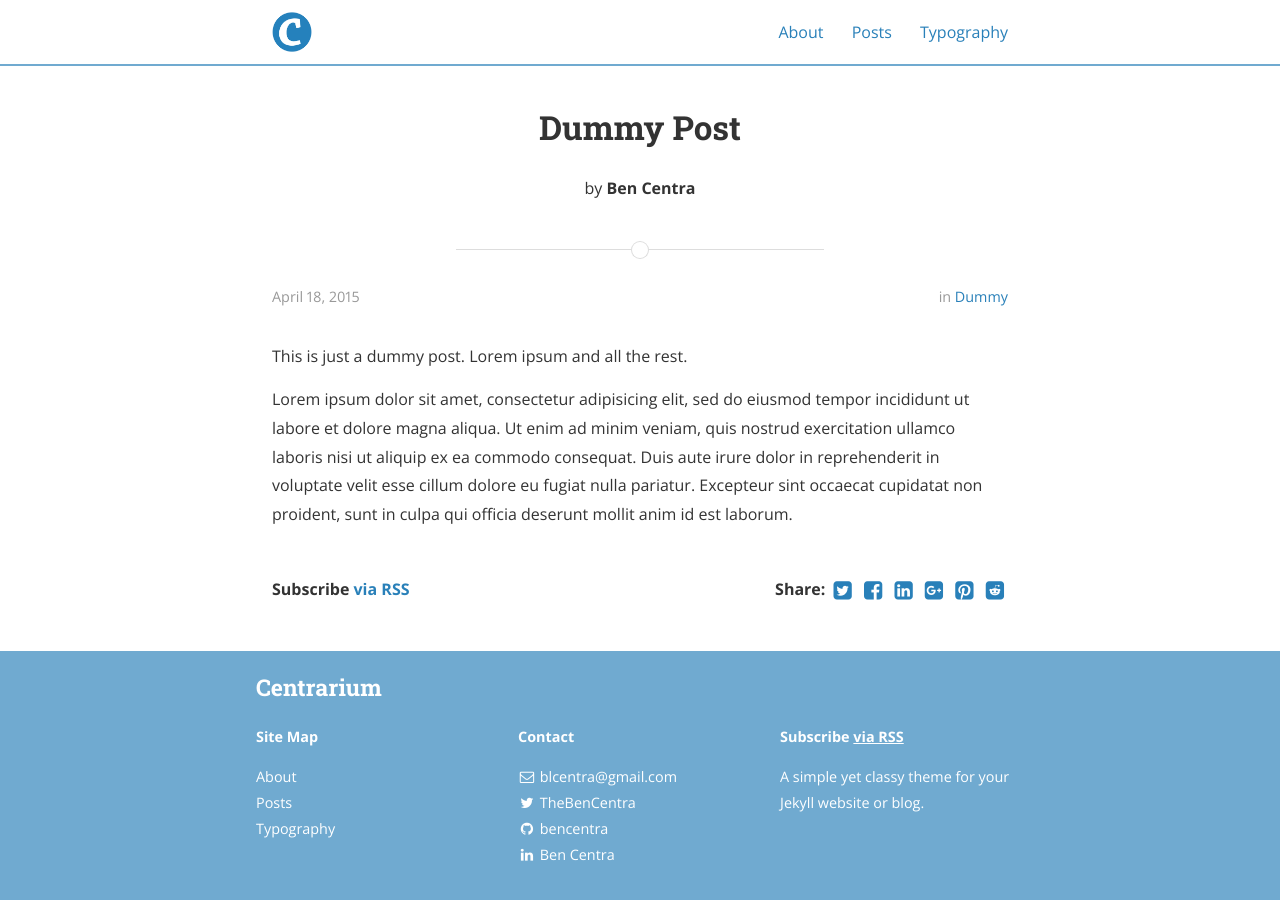
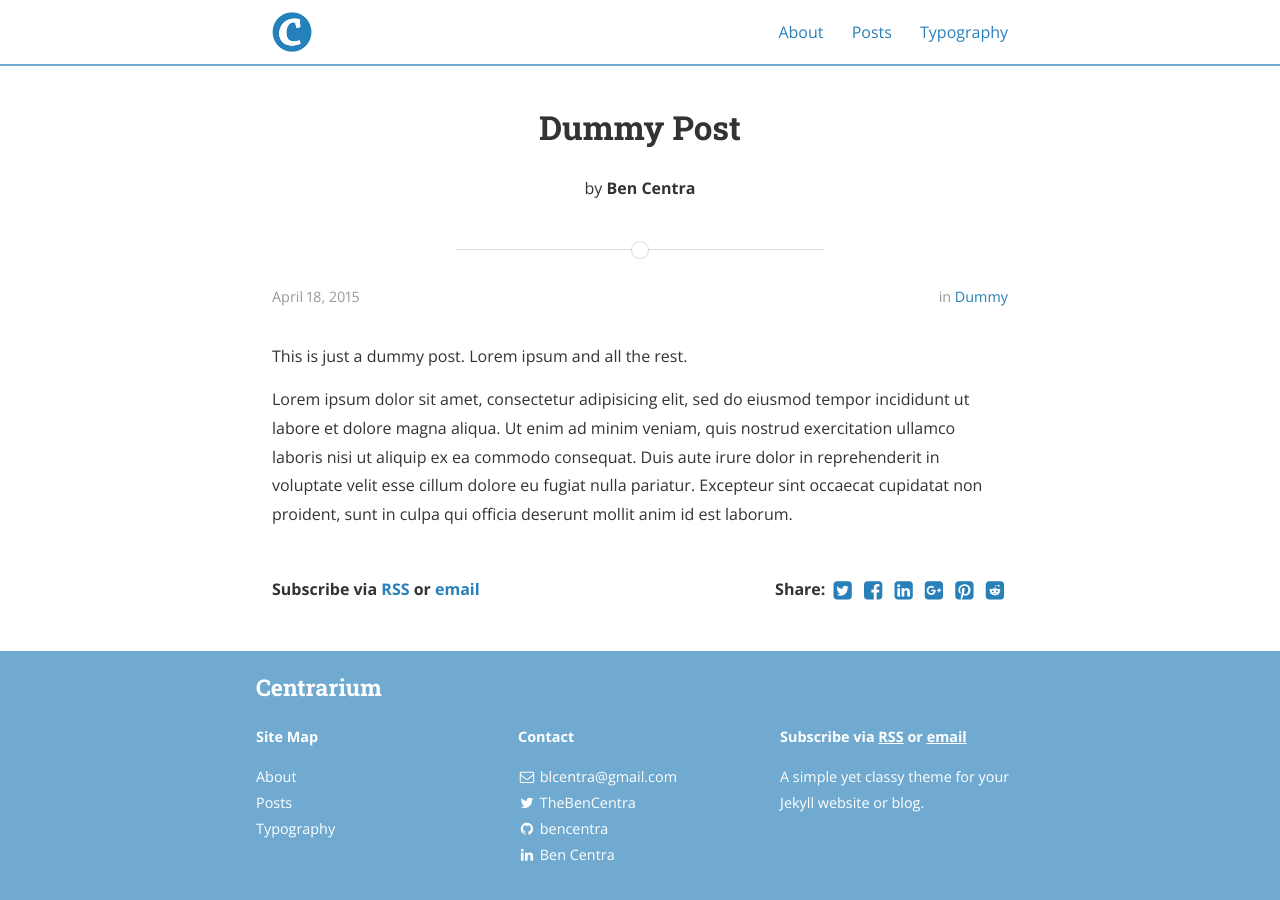
Before and after one commit to bencentra/centrarium, a Jekyll site: the page built from _posts/2015-04-18-dummy.md, in a window 1280 px wide. Built offline with Jekyll 4.4.1, drawn with Linux system fonts in a browser that asks for light colours; nearby versions of some CDN libraries.

Commit message:
Added conditional option for email subscription URL

```diff
--- a/_config.yml
+++ b/_config.yml
@@ -59,6 +59,9 @@ descriptions:
 
   - cat: dummy
     desc: "Just some placeholder posts, lorem ipsum and the rest."
+
+# Email subscription link
+emailfeedurl: http://example.com/emailfeed
 
 # Social icons and sharing options
 #
--- a/_includes/footer.html
+++ b/_includes/footer.html
@@ -38,7 +38,7 @@
     </div>
 
     <div class="site-signature">
-      <p class="rss-subscribe text"><strong>Subscribe <a href="{{ "/feed.xml" | prepend: site.baseurl }}">via RSS</a></strong></p>
+      <p class="rss-subscribe text"><strong>Subscribe via <a href="{{ "/feed.xml" | prepend: site.baseurl }}">RSS</a>{% if site.emailfeedurl %} or <a href="{{ site.emailfeedurl }}">email</a>{% endif %}</strong></p>
       <p class="text">{{ site.description }}</p>
     </div>
 
--- a/_layouts/post.html
+++ b/_layouts/post.html
@@ -42,7 +42,7 @@ layout: default
 {% endif %}
 
 <section class="rss">
-  <p class="rss-subscribe text"><strong>Subscribe <a href="{{ "/feed.xml" | prepend: site.baseurl }}">via RSS</a></strong></p>
+  <p class="rss-subscribe text"><strong>Subscribe via <a href="{{ "/feed.xml" | prepend: site.baseurl }}">RSS</a>{% if site.emailfeedurl %} or <a href="{{ site.emailfeedurl }}">email</a>{% endif %}</strong></p>
 </section>
 
 <section class="share">
```
Also changed, not shown: README.md.
